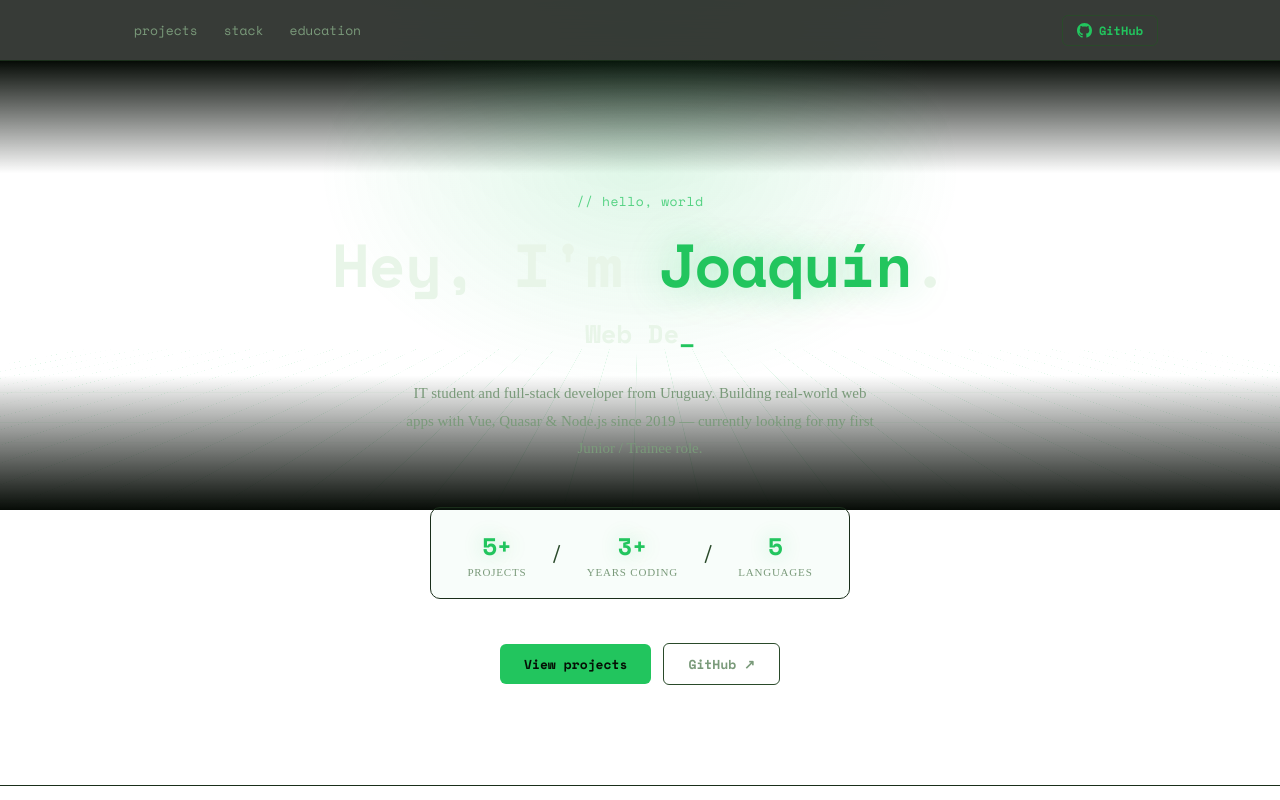
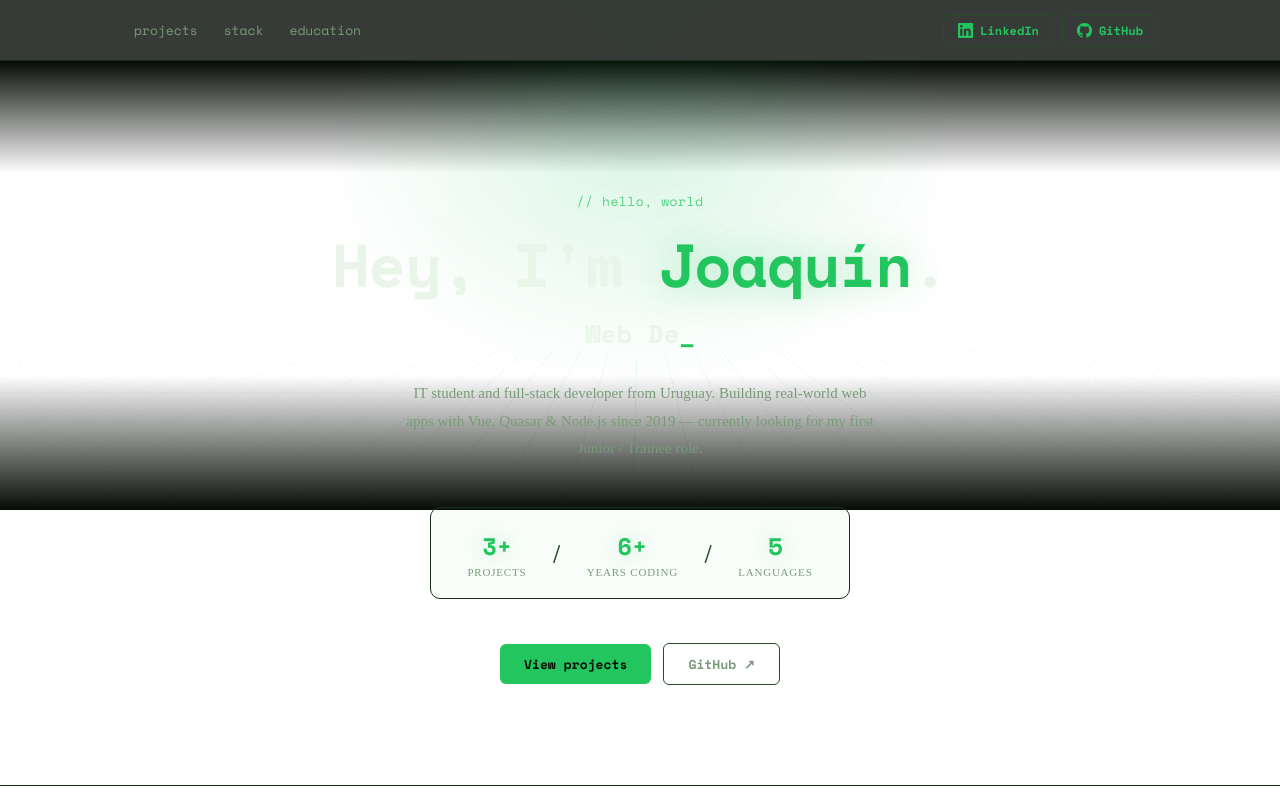
Before and after one commit to JoaquinRSC/portfolio, a Vue app: page / in a window 1280 px wide. Shown: the top 800 px of the page. Built offline with nearby package versions, Linux system fonts and the light colour scheme; what quasar would draw is missing.

Commit message:
Add LinkedIn links and correct hero stats
Link the LinkedIn profile from the nav and footer alongside GitHub, and fix the
hero stats: Projects 5+ -> 3+ (matches the curated cards) and Years coding
3+ -> 6+ (coding since 2018).

```diff
--- a/src/components/AppFooter.vue
+++ b/src/components/AppFooter.vue
@@ -2,9 +2,19 @@
   <footer class="footer">
     <div class="container footer-inner">
       <span class="footer-copy">Built with Vue &amp; Quasar</span>
-      <a href="https://github.com/JoaquinRSC" target="_blank" rel="noopener" class="footer-link">
-        github.com/JoaquinRSC
-      </a>
+      <div class="footer-links">
+        <a href="https://github.com/JoaquinRSC" target="_blank" rel="noopener" class="footer-link">
+          github.com/JoaquinRSC
+        </a>
+        <a
+          href="https://www.linkedin.com/in/joaquin-rossi-dev"
+          target="_blank"
+          rel="noopener"
+          class="footer-link"
+        >
+          linkedin.com/in/joaquin-rossi-dev
+        </a>
+      </div>
       <span class="footer-loc">Montevideo, Uruguay</span>
     </div>
   </footer>
@@ -26,6 +36,13 @@
   color: var(--muted);
 }
 
+.footer-links {
+  display: flex;
+  gap: 18px;
+  flex-wrap: wrap;
+  justify-content: center;
+}
+
 .footer-link {
   font-family: var(--mono);
   color: var(--muted2);
--- a/src/components/AppHero.vue
+++ b/src/components/AppHero.vue
@@ -21,12 +21,12 @@
       </p>
       <div class="hero-stats">
         <div class="stat-item">
-          <span class="stat-num">5+</span>
+          <span class="stat-num">3+</span>
           <span class="stat-label">Projects</span>
         </div>
         <span class="stat-sep" aria-hidden="true">/</span>
         <div class="stat-item">
-          <span class="stat-num">3+</span>
+          <span class="stat-num">6+</span>
           <span class="stat-label">Years coding</span>
         </div>
         <span class="stat-sep" aria-hidden="true">/</span>
--- a/src/components/AppNav.vue
+++ b/src/components/AppNav.vue
@@ -6,6 +6,19 @@
         <a href="#stack">stack</a>
         <a href="#education">education</a>
       </nav>
+      <div class="nav-actions">
+        <a
+          href="https://www.linkedin.com/in/joaquin-rossi-dev"
+          target="_blank"
+          rel="noopener"
+          class="nav-gh"
+          aria-label="LinkedIn profile"
+        >
+          <svg width="15" height="15" viewBox="0 0 24 24" fill="currentColor" aria-hidden="true">
+            <path d="M20.447 20.452h-3.554v-5.569c0-1.328-.027-3.037-1.852-3.037-1.853 0-2.136 1.445-2.136 2.939v5.667H9.351V9h3.414v1.561h.046c.477-.9 1.637-1.85 3.37-1.85 3.601 0 4.267 2.37 4.267 5.455v6.286zM5.337 7.433a2.062 2.062 0 0 1-2.063-2.065 2.064 2.064 0 1 1 2.063 2.065zm1.782 13.019H3.555V9h3.564v11.452zM22.225 0H1.771C.792 0 0 .774 0 1.729v20.542C0 23.227.792 24 1.771 24h20.451C23.2 24 24 23.227 24 22.271V1.729C24 .774 23.2 0 22.222 0h.003z"/>
+          </svg>
+          <span>LinkedIn</span>
+        </a>
         <a
           href="https://github.com/JoaquinRSC"
           target="_blank"
@@ -18,6 +31,7 @@
           </svg>
           <span>GitHub</span>
         </a>
+      </div>
     </div>
   </header>
 </template>
@@ -55,6 +69,12 @@
   }
 }
 
+.nav-actions {
+  display: flex;
+  align-items: center;
+  gap: 8px;
+}
+
 .nav-gh {
   display: inline-flex;
   align-items: center;
```
Lines whose indentation alone changed are shown as unchanged.
